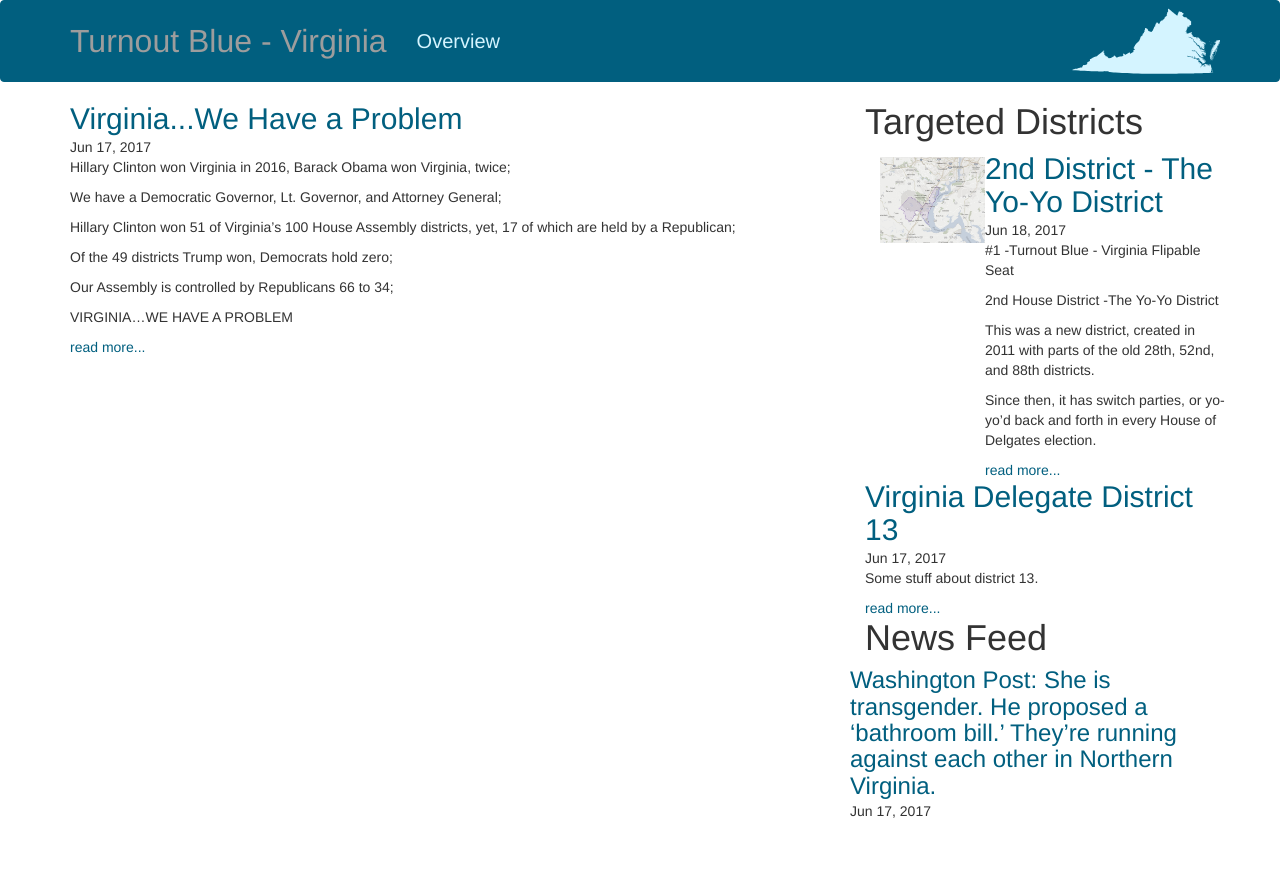
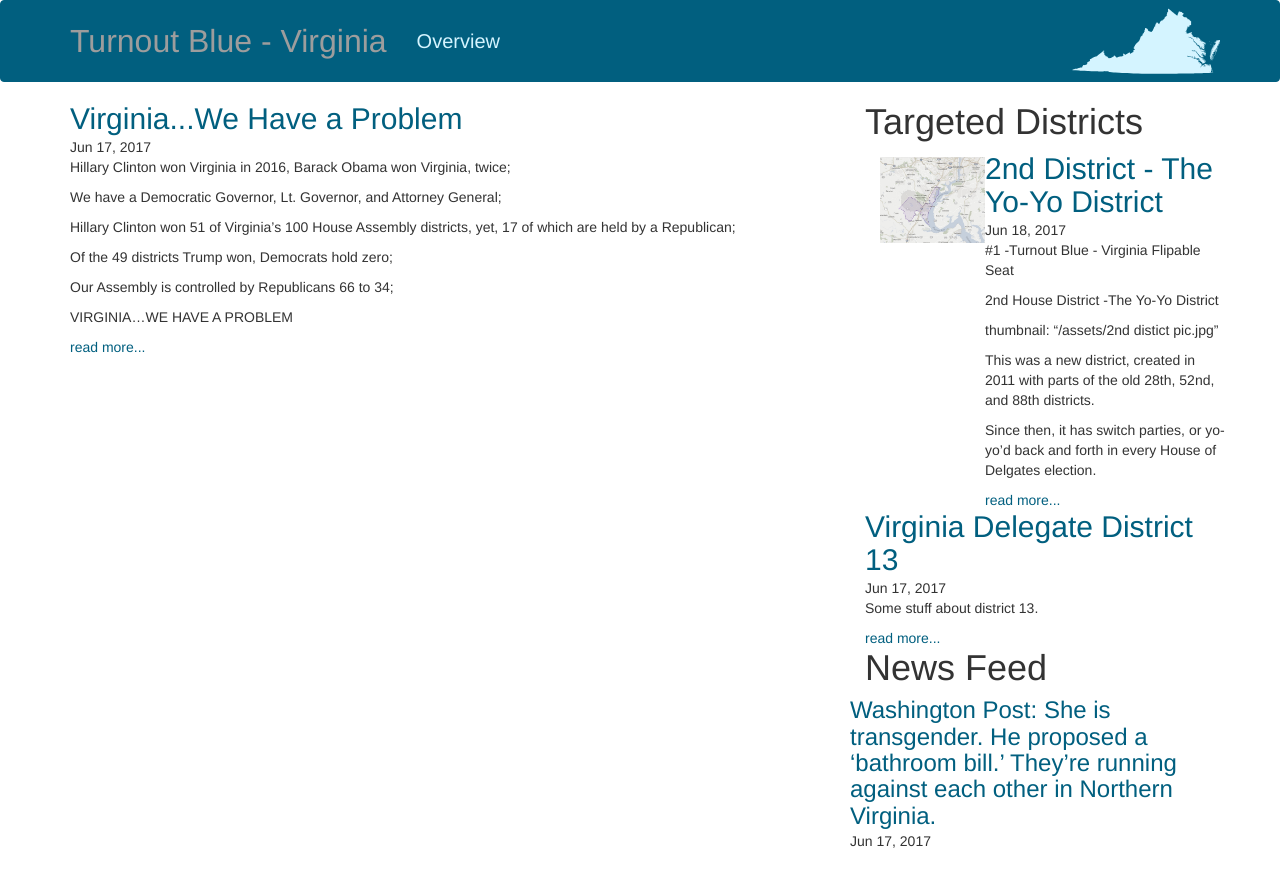
Before and after one commit to aleckohut/Alec, a Jekyll site: the page built from index.md, in a window 1280 px wide. Shown: the top 887 px of the page. Built offline with Jekyll 4.4.1, drawn with Linux system fonts in a browser that asks for light colours; nearby versions of some CDN libraries.

Commit message:
Update 2017-06-18-2nd-Target.md

```diff
--- a/_posts/2017-06-18-2nd-Target.md
+++ b/_posts/2017-06-18-2nd-Target.md
@@ -8,6 +8,8 @@
 #1 -Turnout Blue - Virginia Flipable Seat
 
 2nd House District -The Yo-Yo District
+
+thumbnail: "/assets/2nd distict pic.jpg"
 
 This was a new district, created in 2011 with parts of the old 28th, 52nd, and 88th districts.
 
```
